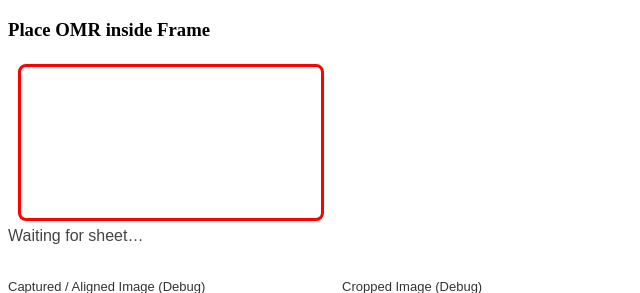
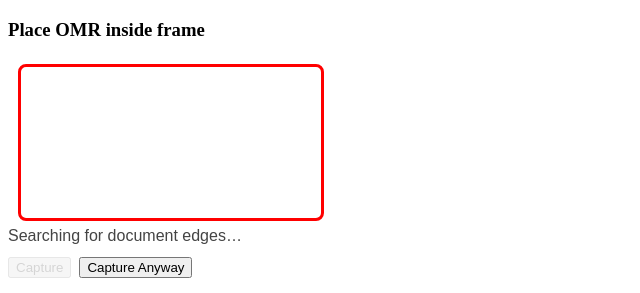
Before and after one commit to AaradhySrivastav1/OBJECT-DETECTION, a Flask app: page / in a window 1280 px wide. Shown: the top 293 px of the page, without its empty margins (0-640 px from the left). Run offline with Flask 3, Linux system fonts and the light colour scheme.

Commit message:
Update index.html

```diff
--- a/templates/index.html
+++ b/templates/index.html
@@ -7,6 +7,7 @@
   <style>
     #wrap { position: relative; width: 320px; }
     #video { width: 320px; display: block; border-radius: 8px; }
+
     #box {
       position: absolute;
       border: 3px solid red;
@@ -18,83 +19,145 @@
       border-radius: 8px;
       transition: border-color 150ms ease;
     }
+
     #box.detected { border-color: orange; }
     #box.stable { border-color: lime; }
-#status { font-family: sans-serif; margin-top: 8px; color: #444; min-height: 20px; }
-#captureBtn { display: none; }
-#captureBtn.show { display: inline-block; }
-.output-grid { display: flex; gap: 12px; flex-wrap: wrap; margin-top: 14px; }
-.output-card { font-family: sans-serif; font-size: 13px; color: #333; }
-.output-card img { width: 320px; border: 1px solid #ddd; border-radius: 6px; display: block; margin-top: 4px; }
+
+    #status {
+      font-family: sans-serif;
+      margin-top: 8px;
+      color: #444;
+      min-height: 20px;
+    }
+
+    #controls {
+      display: flex;
+      gap: 8px;
+      align-items: center;
+      margin-top: 10px;
+    }
+
+    #captureBtn:disabled {
+      opacity: 0.5;
+      cursor: not-allowed;
+    }
+
+    .output-grid {
+      display: flex;
+      gap: 12px;
+      flex-wrap: wrap;
+      margin-top: 14px;
+    }
+
+    .output-card {
+      font-family: sans-serif;
+      font-size: 13px;
+      color: #333;
+    }
+
+    .output-card img {
+      width: 320px;
+      border: 1px solid #ddd;
+      border-radius: 6px;
+      display: block;
+      margin-top: 4px;
+    }
   </style>
-
 </head>
 
 <body>
 
-<h3>Place OMR inside Frame</h3>
+<h3>Place OMR inside frame</h3>
 
 <div id="wrap">
   <video id="video" autoplay playsinline></video>
   <div id="box"></div>
 </div>
- <div id="status">Waiting for sheet…</div>
 
-<br>
-<button id="captureBtn" onclick="capture()">Capture</button>
+<div id="status">Searching for document edges…</div>
+
+<div id="controls">
+  <button id="captureBtn" onclick="capture()" disabled>Capture</button>
+  <button onclick="capture(true)">Capture Anyway</button>
+</div>
 
 <canvas id="canvas" style="display:none"></canvas>
+
 <div class="output-grid">
   <div class="output-card">
     Captured / Aligned Image (Debug)
-    <img id="capturedResult" alt="Captured aligned image" />
+    <img id="capturedResult" alt="Captured aligned image">
   </div>
+
   <div class="output-card">
     Cropped Image (Debug)
-    <img id="croppedResult" alt="Cropped debug image" />
+    <img id="croppedResult" alt="Cropped debug image">
   </div>
 </div>
 
 <script>
-// const video = document.getElementById("video");
 const video = document.getElementById("video");
-// const wrap = document.getElementById("wrap");
+const wrap = document.getElementById("wrap");
 const box = document.getElementById("box");
 const statusText = document.getElementById("status");
 const captureBtn = document.getElementById("captureBtn");
 const capturedResult = document.getElementById("capturedResult");
 const croppedResult = document.getElementById("croppedResult");
+
 const OMR_RATIO = 26.5 / 21.5;
-const BOX_WIDTH_RATIO = 0.7;
-let isDetected = false;
+const BOX_WIDTH_RATIO = 0.84;
+
 let detectBusy = false;
+
 navigator.mediaDevices.getUserMedia({
   video: { facingMode: { ideal: "environment" } }
-}).then(s => video.srcObject = s)
- .catch(() => {
+}).then(stream => {
+  video.srcObject = stream;
+}).catch(() => {
   navigator.mediaDevices.getUserMedia({ video: true })
-      .then(s => video.srcObject = s);
+    .then(stream => video.srcObject = stream);
 });
 
 video.addEventListener("loadedmetadata", () => {
+  updateBoundingBox();
   setInterval(updateDetectionState, 180);
 });
 
+window.addEventListener("resize", updateBoundingBox);
+
+function updateBoundingBox() {
+  const displayWidth = video.clientWidth;
+  const displayHeight = video.clientHeight;
+  if (!displayWidth || !displayHeight) return;
+
+  wrap.style.height = `${displayHeight}px`;
+
+  const maxWidthByHeight = displayHeight / OMR_RATIO;
+  const boxWidth = Math.min(displayWidth * BOX_WIDTH_RATIO, maxWidthByHeight);
+  const boxHeight = boxWidth * OMR_RATIO;
+
+  box.style.width = `${boxWidth}px`;
+  box.style.height = `${boxHeight}px`;
+  box.style.left = `${(displayWidth - boxWidth) / 2}px`;
+  box.style.top = `${(displayHeight - boxHeight) / 2}px`;
+}
+
 async function updateDetectionState() {
   if (detectBusy || !video.videoWidth || !video.videoHeight) return;
+  detectBusy = true;
 
-  detectBusy = true;
   try {
     const c = document.getElementById("canvas");
     const ctx = c.getContext("2d");
 
     const MAX_W = 640;
     const scale = Math.min(1, MAX_W / video.videoWidth);
-    c.width = Math.max(1, Math.floor(video.videoWidth * scale));
-    c.height = Math.max(1, Math.floor(video.videoHeight * scale));
+    c.width = Math.floor(video.videoWidth * scale);
+    c.height = Math.floor(video.videoHeight * scale);
 
     ctx.drawImage(video, 0, 0, c.width, c.height);
     const data = c.toDataURL("image/jpeg", 0.7);
+
     const res = await fetch("/detect", {
       method: "POST",
       headers: { "Content-Type": "application/json" },
@@ -102,11 +165,11 @@ async function updateDetectionState() {
     });
 
     if (!res.ok) return;
+    const body = await res.json();
 
-    const body = await res.json();
-    const detected = Boolean(body.detected);
-    const stable = Boolean(body.stable);
-    const canCapture = Boolean(body.can_capture);
+    const detected = !!body.detected;
+    const stable = !!body.stable;
+    const canCapture = !!body.can_capture;
 
     box.classList.toggle("detected", detected && !stable);
     box.classList.toggle("stable", stable);
@@ -119,28 +182,27 @@ async function updateDetectionState() {
       statusText.textContent = "Stable OMR detected ✓ Ready to capture";
     }
 
-    captureBtn.classList.toggle("show", canCapture);
-  } catch (err) {
-    console.error("detect error", err);
+    captureBtn.disabled = !canCapture;
+
+  } catch (e) {
+    console.error(e);
   } finally {
     detectBusy = false;
   }
 }
-function capture() {
+
+function capture(force = false) {
+  if (!force && captureBtn.disabled) return;
 
   const c = document.getElementById("canvas");
+  const ctx = c.getContext("2d");
 
   const MAX_W = 1280;
-    const vw = video.videoWidth;
-  const vh = video.videoHeight;
-  const scale = Math.min(1, MAX_W / vw);
+  const scale = Math.min(1, MAX_W / video.videoWidth);
+  c.width = Math.floor(video.videoWidth * scale);
+  c.height = Math.floor(video.videoHeight * scale);
 
- c.width = Math.max(1, Math.floor(vw * scale));
-  c.height = Math.max(1, Math.floor(vh * scale));
-
-
-  c.getContext("2d").drawImage(video, 0, 0, c.width, c.height);
-
+  ctx.drawImage(video, 0, 0, c.width, c.height);
   const data = c.toDataURL("image/jpeg", 0.92);
 
   fetch("/process", {
@@ -148,22 +210,17 @@ function capture() {
     headers: { "Content-Type": "application/json" },
     body: JSON.stringify({ img: data })
   })
-    .then(r => {
-      if (!r.ok) throw new Error("server error");
-      return r.json();
-    })
+  .then(r => r.json())
   .then(payload => {
     capturedResult.src = payload.captured_image || "";
     croppedResult.src = payload.cropped_image || "";
   })
-    .catch(e => {
+  .catch(err => {
     alert("Capture failed. Try again.");
-      console.error(e);
+    console.error(err);
   });
 }
 </script>
 
-
-
 </body>
 </html>
```
Lines whose indentation alone changed are shown as unchanged.
